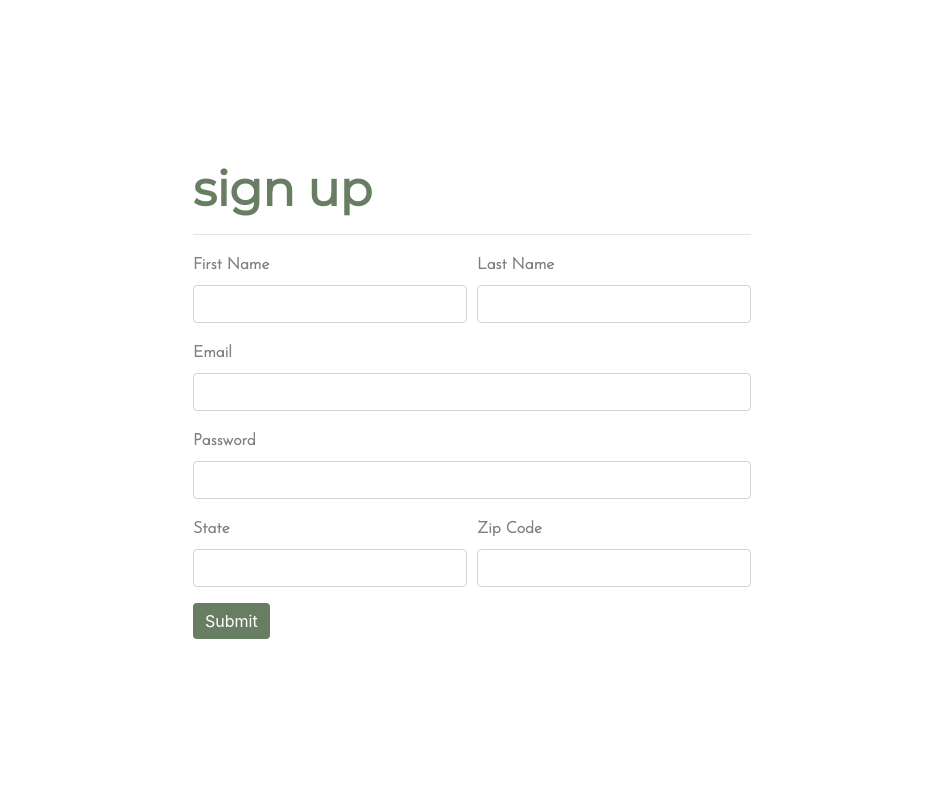
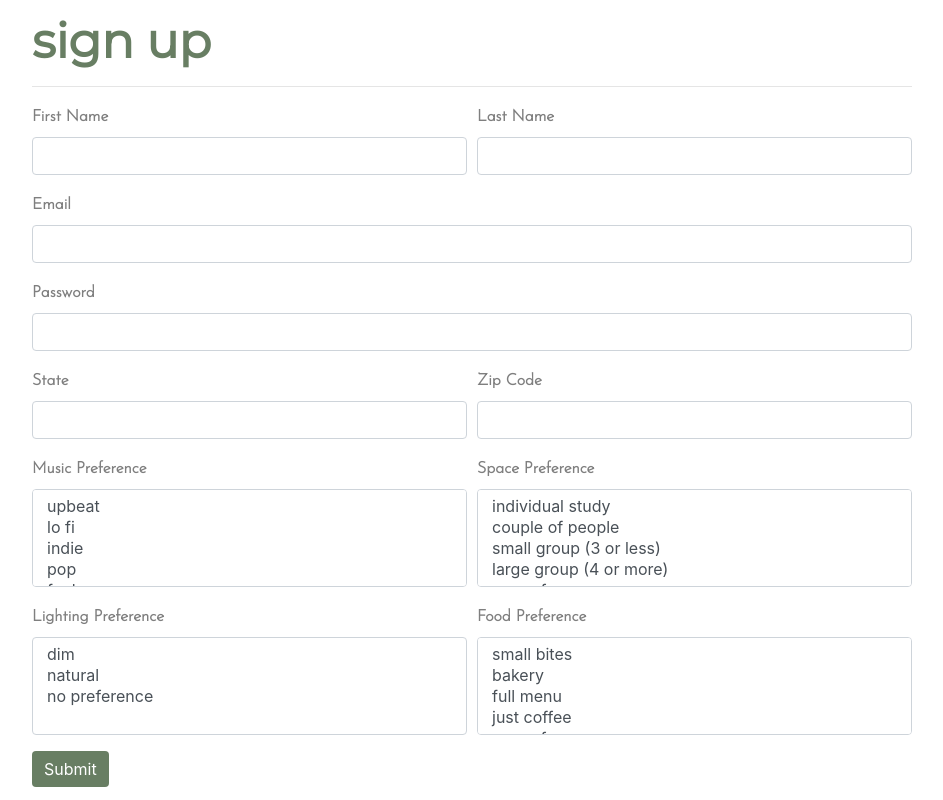
Before and after one commit to rghosh96/StudySpotsFrontEnd, a React (Create React App) app in the folder react-ui/: page /signup in a window 1280 px wide. Shown: the whole page, without its empty margins (168-1111 px from the left). Built offline with nearby package versions, Linux system fonts and the light colour scheme.

Commit message:
connected redux store to signup page

```diff
--- a/react-ui/src/components/pages/SignUp.js
+++ b/react-ui/src/components/pages/SignUp.js
@@ -3,6 +3,9 @@ import Form from 'react-bootstrap/Form';
 import Button from 'react-bootstrap/Button';
 import Col from 'react-bootstrap/Col';
 import '../../styling/master.scss'
+import { connect } from 'react-redux';
+import { userSignUp, userSignIn, updateUserAccount } from '../../redux/actions/accountActions';
+import PropTypes from 'prop-types';
 
 class SignUp extends React.Component {
     state = {
@@ -12,19 +15,48 @@ class SignUp extends React.Component {
         lName: '',
         zip: '',
         state: '',
+        musicPref: '',
+        spacePref: '',
+        lightingPref: '',
+        foodPref: '',
     }
 
+    // handles general state change info
     handleChange = (e) => {
-        this.setState( {
+        this.setState({
             [e.target.id]: e.target.value,
-
         })
     }
 
+    // handles state info that can have multiple options
+    handleMOptions = (e) => {
+        this.setState({
+            musicPref: Array.from(e.target.selectedOptions, (item) => item.value),
+        })
+    }
+    handleSOptions = (e) => {
+        this.setState({
+            spacePref: Array.from(e.target.selectedOptions, (item) => item.value),
+        })
+    }
+    handleLOptions = (e) => {
+        this.setState({
+            lightingPref: Array.from(e.target.selectedOptions, (item) => item.value),
+        })
+    }
+    handleFOptions = (e) => {
+        this.setState({
+            foodPref: Array.from(e.target.selectedOptions, (item) => item.value),
+        })
+    }
+
+    // handles submit, sending state information to redux store
     handleSubmit = (e) => {
         e.preventDefault();
+        this.props.userSignUp(this.state)
         console.log(this.state);
     }
+
     render() {
         return (
             <Form onSubmit={this.handleSubmit}>
@@ -43,18 +75,18 @@ class SignUp extends React.Component {
                     </Form.Row>
                 </Form.Group>
 
-                <Form.Group  controlId="formGridEmail">
+                <Form.Group >
                     <Form.Label>Email</Form.Label>
                     <Form.Control onChange={this.handleChange} id="email" type="email"  />
                 </Form.Group>
 
-                <Form.Group controlId="formGridPassword">
+                <Form.Group>
                     <Form.Label>Password</Form.Label>
                     <Form.Control onChange={this.handleChange} id="password" type="password"/>
                 </Form.Group>
 
                 <Form.Row>
-                    <Form.Group as={Col} controlId="formGridState">
+                    <Form.Group as={Col}>
                         <Form.Label>State</Form.Label>
                         <Form.Control onChange={this.handleChange} id="state"/>
                     </Form.Group>
@@ -65,10 +97,94 @@ class SignUp extends React.Component {
                     </Form.Group>
                 </Form.Row>
 
+                <Form.Row>
+                    <Form.Group as={Col}>
+                        <Form.Label>Music Preference</Form.Label>
+                        <Form.Control onChange ={this.handleMOptions} as="select" multiple>
+                            <option value="upbeat">upbeat</option>
+                            <option value="lofi">lo fi</option>
+                            <option value="indie">indie</option>
+                            <option value="pop">pop</option>
+                            <option value="funky">funky</option>
+                            <option value="nopref">no preference</option>
+                        </Form.Control>
+                    </Form.Group>
+
+                    <Form.Group as={Col}>
+                        <Form.Label>Space Preference</Form.Label>
+                        <Form.Control onChange ={this.handleSOptions} as="select" multiple>
+                            <option value="individual">individual study</option>
+                            <option value="couple">couple of people</option>
+                            <option value="smallgroup">small group (3 or less)</option>
+                            <option value="largegroup">large group (4 or more)</option>
+                            <option value="nopref">no preference</option>
+                        </Form.Control>
+                    </Form.Group>
+                </Form.Row>
+                <Form.Row>
+                    <Form.Group as={Col}>
+                        <Form.Label>Lighting Preference</Form.Label>
+                        <Form.Control onChange ={this.handleLOptions} as="select" multiple>
+                            <option value="dim">dim</option>
+                            <option value="natural">natural</option>
+                            <option value="nopref">no preference</option>
+                        </Form.Control>
+                    </Form.Group>
+
+                    <Form.Group as={Col}>
+                        <Form.Label>Food Preference</Form.Label>
+                        <Form.Control onChange ={this.handleFOptions} as="select" multiple>
+                            <option value="smallbites">small bites</option>
+                            <option value="bakery">bakery</option>
+                            <option value="fullmenu">full menu</option>
+                            <option value="coffeeonly">just coffee</option>
+                            <option value="nopref">no preference</option>
+                        </Form.Control>
+                    </Form.Group>
+                </Form.Row>
+
                 <Button type="submit">Submit</Button>
+
+                {/* <div>signingUp...{this.props.signingUp.toString()}</div>
+                <div>signingIn...{this.props.signingIn.toString()}</div>
+                <div>updatingAccount...{this.props.updatingAccount.toString()}</div>
+                <div>isSignedIn...{this.props.isSignedIn.toString()}</div>
+                <div>errorMsg...{this.props.errorMsg.toString()}</div>
+                <div>userData...{JSON.stringify(this.props.userData)}</div>  */}
             </Form>
+
         )
     }
 }
 
-export default SignUp;
+// tell redux what properties we want to read from the global store.
+const mapStateToProps = state => ({
+    signingUp: state.account.signingUp,
+    signingIn: state.account.signingIn,
+    updatingAccount: state.account.updatingAccount,
+    isSignedIn: state.account.isSignedIn,
+    userData: state.account.userData,
+    errorMsg: state.account.errorMsg
+});
+
+// tell redux what actions we want to use (the same ones we imported at the top)
+const mapDispatchToProps = {
+    userSignUp,
+    userSignIn,
+    updateUserAccount
+}
+
+// tell this component what it will be getting from redux. these members can be accessed using this.props
+SignUp.propTypes = {
+    signingUp: PropTypes.bool.isRequired,
+    signingIn: PropTypes.bool.isRequired,
+    isSignedIn: PropTypes.bool.isRequired,
+    updatingAccount: PropTypes.bool.isRequired,
+    userData: PropTypes.object.isRequired,
+    errorMsg: PropTypes.string.isRequired,
+    userSignUp: PropTypes.func.isRequired,
+    userSignIn: PropTypes.func.isRequired,
+    updateUserAccount: PropTypes.func.isRequired
+};
+
+export default connect(mapStateToProps, mapDispatchToProps)(SignUp);
--- a/react-ui/src/styling/_config.scss
+++ b/react-ui/src/styling/_config.scss
@@ -1,9 +1,10 @@
+
 // for responsiveness
 
 // Media Query Mixins
 // mobile
-@mixin mobile {
-    @media screen and (max-width: 500px) {
+@mixin tiny {
+    @media screen and (max-width: 600px) {
         @content;
     }
 }
--- a/react-ui/src/styling/master.scss
+++ b/react-ui/src/styling/master.scss
@@ -13,12 +13,16 @@
   box-sizing: border-box;
 }
 
-html, body {
-  padding: 3rem;
-  height: 100%;
+body, html, #root, .App {
+  min-height: 100vh;
+  width: 100%;
   display: flex;
   justify-content: center;
   align-items: center;
+}
+
+Form {
+  width: 55rem;
 }
 
 h1 {
@@ -49,12 +53,30 @@ Button {
   }
 }
 
-@include mobile {
-  html, body {
+@include tiny {
+  body {
     padding: 1rem;
-    height: 100%;
-    display: flex;
-    justify-content: center;
-    align-items: center;
+  }
+  Form {
+    width: 100%;
   }
 }
+
+@include tablet {
+  body {
+    padding-left: 3rem;
+    padding-right: 3rem;
+  }
+  Form {
+    width: 100%;
+  }
+}
+
+@include desktop {
+  body {
+    padding: 3rem;
+  }
+  Form {
+    width: 100%;
+  }
+}
```
Also changed, not shown: 1 other file (tests, documents, lock files or other folders).
